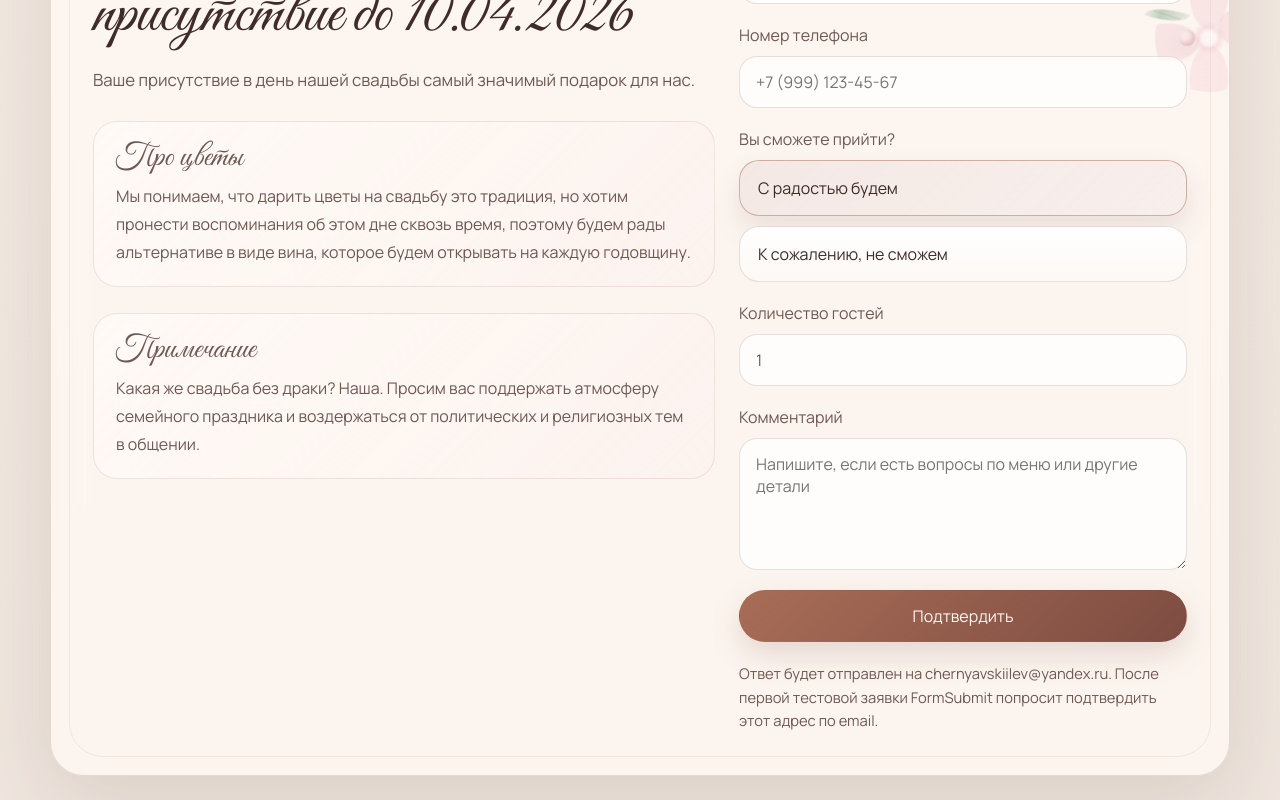
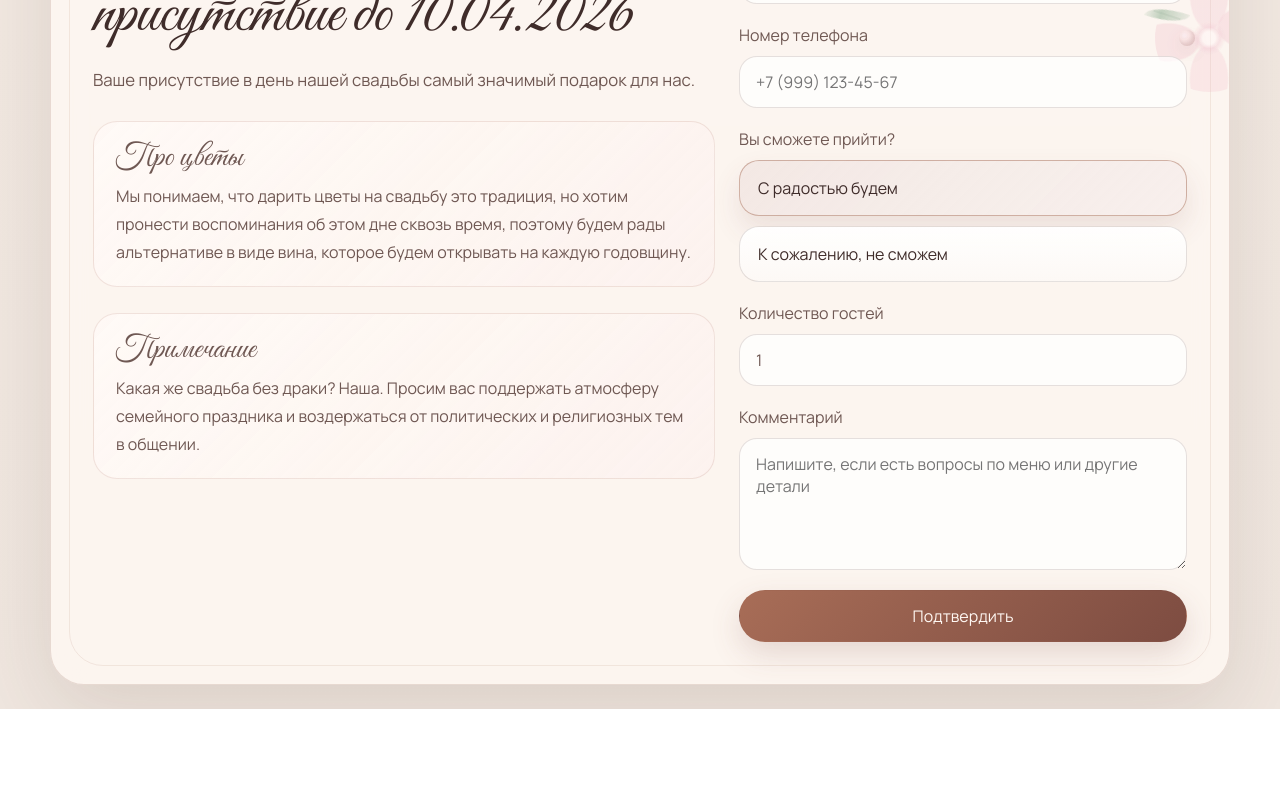
Before and after one commit to darydashkova/wedding, a Vue app: page / in a window 1280 px wide. Shown: the part 3093-3893 px from the top of the page. After the commit the page ends 3802 px from the top, so only its background shows below. Built offline with nearby package versions, Linux system fonts and the light colour scheme.

Commit message:
front(feat): добавила актуальную инфу

```diff
--- a/src/components/RsvpSection.vue
+++ b/src/components/RsvpSection.vue
@@ -173,11 +173,7 @@ const handleSubmit = async () => {
       <button class="button" type="submit" :disabled="isSubmitting">
         {{ isSubmitting ? 'Отправляем...' : 'Подтвердить' }}
       </button>
-      <p class="form-note">
-        Ответ будет отправлен на chernyavskiilev@yandex.ru. После первой тестовой заявки FormSubmit попросит
-        подтвердить этот адрес по email.
-      </p>
-      <p v-if="submitted" class="form-success">Ответ отправлен. Спасибо, мы получили ваше подтверждение.</p>
+      <p v-if="submitted" class="form-success">Мы получили ваш ответ, спасибо.</p>
       <p v-if="submitError" class="form-error">{{ submitError }}</p>
     </form>
   </div>
```
Also changed, not shown: 3 other files (tests, documents, lock files or other folders).
